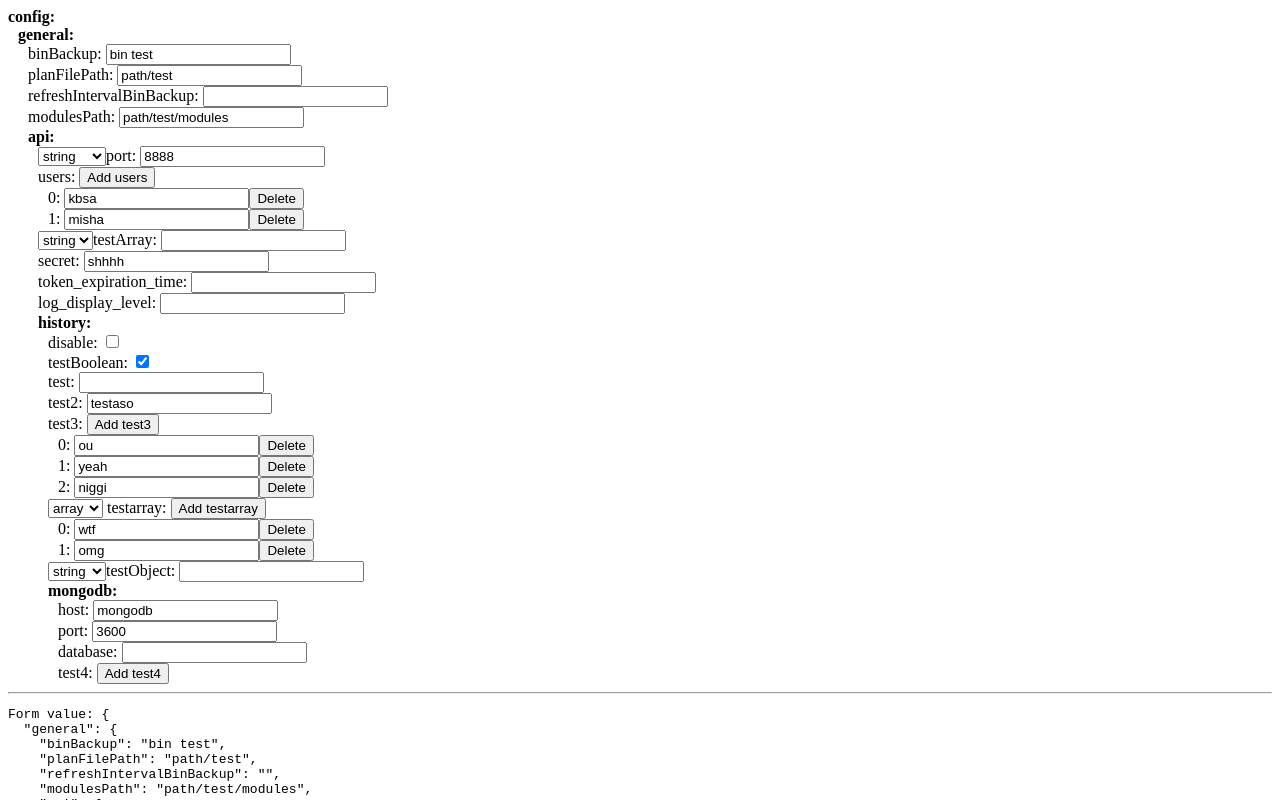
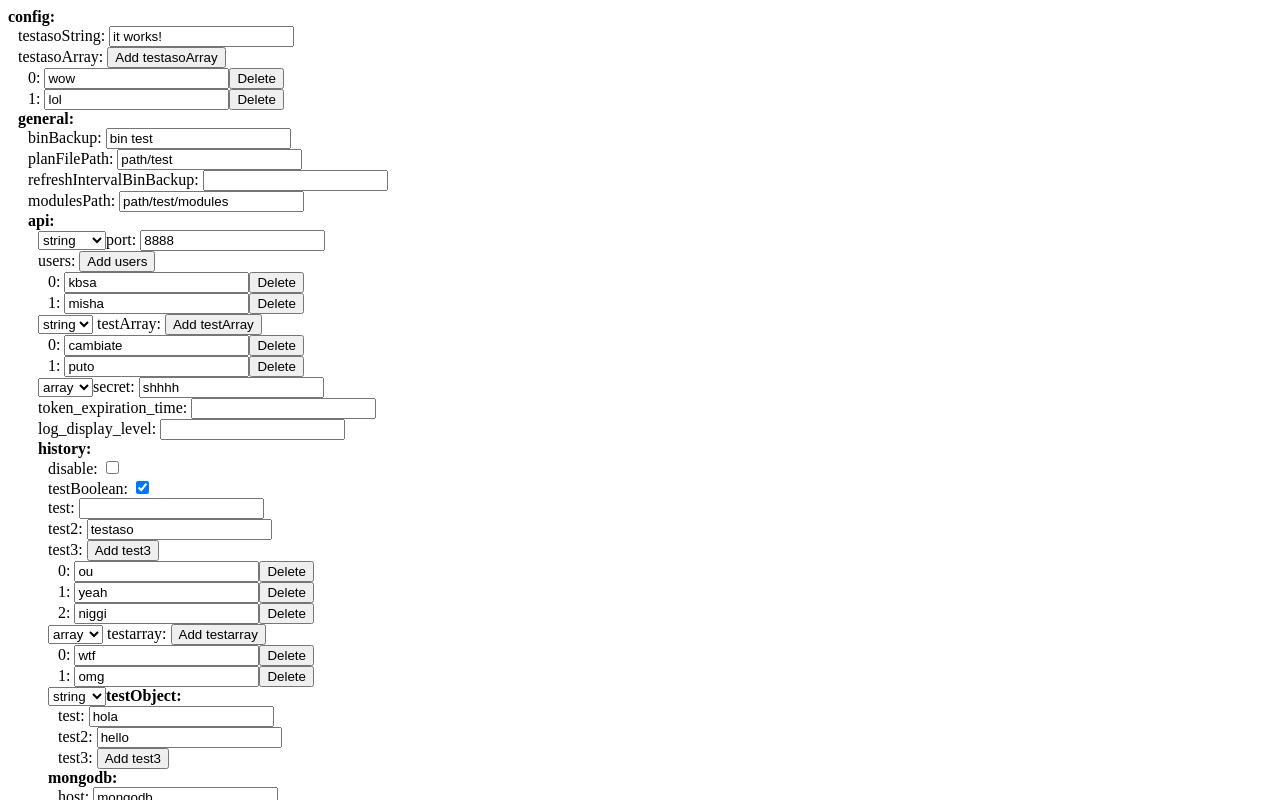
Before and after one commit to alo/angular-dinamic-forms-concepts, an Angular app: page / in a window 1280 px wide. Shown: the top 800 px of the page. Built offline with nearby package versions, Linux system fonts and the light colour scheme.

Commit message:
feat: check data type before load

```diff
--- a/src/app/app.component.ts
+++ b/src/app/app.component.ts
@@ -17,6 +17,8 @@ export class AppComponent {
     'type': 'object',
     'required': ['general'],
     'properties': {
+      'testasoString': {'type': 'string'},
+      'testasoArray': {'type': 'array'},
       'general': {
         'type': 'object',
         'properties': {
@@ -31,7 +33,7 @@ export class AppComponent {
               'port': { 'type': ['string', 'number'] },
               'users': { 'type': 'array' },
               'testArray': { 'type': ['string', 'array'] },
-              'secret': { 'type': 'string' },
+              'secret': { 'type': ['array', 'string'] },
               // 'limite_req': { 'type': 'string' },
               'token_expiration_time': { 'type': 'number' },
               'log_display_level': {
@@ -77,6 +79,11 @@ export class AppComponent {
   };
 
   result = {
+    'testasoString': 'it works!',
+    'testasoArray': [
+      'wow',
+      'lol'
+    ],
     'general': {
       'binBackup': 'bin test',
       'planFilePath': 'path/test',
@@ -88,7 +95,10 @@ export class AppComponent {
           'kbsa',
           'misha'
         ],
-        'testArray': '',
+        'testArray': [
+          'cambiate',
+          'puto'
+        ],
         'secret': 'shhhh',
         'token_expiration_time': '',
         'log_display_level': '',
@@ -106,7 +116,11 @@ export class AppComponent {
             'wtf',
             'omg'
           ],
-          'testObject': '',
+          'testObject': {
+            'test': 'hola',
+            'test2': 'hello',
+            'test3': []
+          },
           'mongodb': {
             'host': 'mongodb',
             'port': '3600',
--- a/src/app/components/custom-form-array/custom-form-array.component.ts
+++ b/src/app/components/custom-form-array/custom-form-array.component.ts
@@ -33,6 +33,14 @@ export class CustomFormArrayComponent implements OnInit {
     arrayControl.push(CustomFormControlComponent.buildForm(value));
   }
 
+  static isArrayType(value) {
+    if (Array.isArray(value)) {
+      return true;
+    } else {
+      return false;
+    }
+  }
+
   ngOnInit() {
   }
 
--- a/src/app/components/custom-form-control/custom-form-control.component.ts
+++ b/src/app/components/custom-form-control/custom-form-control.component.ts
@@ -8,10 +8,13 @@ import { FormGroup, FormControl } from '@angular/forms';
 })
 export class CustomFormControlComponent implements OnInit {
 
+  static controlTypes = ['string', 'number', 'boolean'];
+
   @Input() formParent: FormGroup;
   @Input() prop: any;
 
   constructor() { }
+
 
   static buildForm(value?) {
     return new FormControl(value ? value : '');
@@ -32,6 +35,38 @@ export class CustomFormControlComponent implements OnInit {
     return _item;
   }
 
+  static isControlType(value, type?): boolean {
+    switch (type) {
+      case 'string':
+        if (typeof(value) === 'string') {
+          return true;
+        } else {
+          return false;
+        }
+      case 'number':
+        if (!isNaN(parseFloat(value))) {
+          return true;
+        } else {
+          return false;
+        }
+      case 'boolean':
+        if (value === true || value === false) {
+          return true;
+        } else {
+          return false;
+        }
+      default:
+        if (
+          typeof(value) !== 'object'
+          && !Array.isArray(value)
+        ) {
+          return true;
+        } else {
+          return false;
+        }
+    }
+  }
+
   ngOnInit() {
   }
 
--- a/src/app/components/custom-form-object/custom-form-object.component.ts
+++ b/src/app/components/custom-form-object/custom-form-object.component.ts
@@ -53,7 +53,7 @@ export class CustomFormObjectComponent implements OnInit {
   }
 
   static buildPropertieProp(key: string, propertie: any) {
-    if (propertie.type === 'string' || propertie.type === 'number' || propertie.type === 'boolean') {
+    if (CustomFormControlComponent.controlTypes.indexOf(propertie.type) >= 0) {
       return CustomFormControlComponent.buildProp(key, propertie);
     } else if (propertie.type === 'array') {
       return CustomFormArrayComponent.buildProp(key, propertie);
@@ -70,21 +70,44 @@ export class CustomFormObjectComponent implements OnInit {
   }
 
   static patchForm(form: FormGroup, value: any, prop: any) {
-    form.patchValue(value);
+    // form.patchValue(value);
     Object.keys(value).forEach(key => {
-      if (Array.isArray(value[key])) {
+      const _propIndex = CustomFormObjectComponent.getPropIndex(prop, key);
+      if (prop[_propIndex].typeOptions && prop[_propIndex].typeOptions.length) {
+        let typeMatched = false;
+        for (const type of prop[_propIndex].typeOptions) {
+          if (!typeMatched && type !== prop[_propIndex].type) {
+            if (type === 'array' && CustomFormArrayComponent.isArrayType(value[key])) {
+              CustomFormObjectComponent.changeControlType(type, _propIndex, key, prop, form);
+              typeMatched = true;
+            } else if (type === 'object' && CustomFormObjectComponent.isObjectType(value[key])) {
+              CustomFormObjectComponent.changeControlType(type, _propIndex, key, prop, form);
+              typeMatched = true;
+            } else if (
+              CustomFormControlComponent.controlTypes.indexOf(type) >= 0
+              && CustomFormControlComponent.isControlType(value[key], type)
+              && !CustomFormArrayComponent.isArrayType(value[key])
+              && !CustomFormObjectComponent.isObjectType(value[key])
+            ) {
+              CustomFormObjectComponent.changeControlType(type, _propIndex, key, prop, form);
+              typeMatched = true;
+            }
+          }
+        }
+      }
+      if (CustomFormArrayComponent.isArrayType(value[key])) {
         for (const val of value[key]) {
-          CustomFormArrayComponent.addControl(key, prop[CustomFormObjectComponent.getPropIndex(prop, key)], form, val);
+          CustomFormArrayComponent.addControl(key, prop[_propIndex], form, val);
         }
         form.controls[key].patchValue(value[key]);
-      } else if (value[key] !== null && typeof value[key] === 'object') {
+      } else if (CustomFormObjectComponent.isObjectType(value[key])) {
         CustomFormObjectComponent.patchForm(
           form.controls[key] as FormGroup,
           value[key],
-          prop[CustomFormObjectComponent.getPropIndex(prop, key)].props
+          prop[_propIndex].props
         );
       } else {
-        // form.controls[key].patchValue(value[key]);
+        form.controls[key].patchValue(value[key]);
       }
     });
   }
@@ -97,15 +120,27 @@ export class CustomFormObjectComponent implements OnInit {
     }
   }
 
+  static changeControlType(value, index, key, propParent, formParent) {
+    const _prop = Object.assign({}, propParent[index]);
+    _prop.type = value;
+    formParent.removeControl(key);
+    propParent[index] = CustomFormObjectComponent.buildPropertieProp(key, _prop);
+    formParent.addControl(key, CustomFormObjectComponent.buildPropertieForm(key, _prop));
+  }
+
+  static isObjectType(value) {
+    if (value !== null && typeof value === 'object') {
+      return true;
+    } else {
+      return false;
+    }
+  }
+
   ngOnInit() {
   }
 
   changeControlType(value, index, key) {
-    const _prop = Object.assign({}, this.propParent[index]);
-    _prop.type = value;
-    this.formParent.removeControl(key);
-    this.propParent[index] = CustomFormObjectComponent.buildPropertieProp(key, _prop);
-    this.formParent.addControl(key, CustomFormObjectComponent.buildPropertieForm(key, _prop));
+    CustomFormObjectComponent.changeControlType(value, index, key, this.propParent, this.formParent);
   }
 
 }
```
